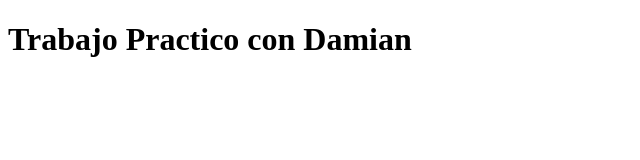
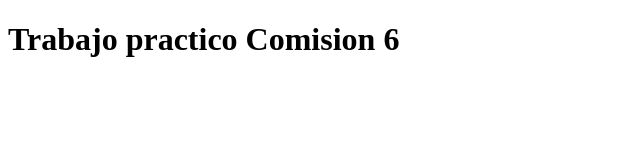
Before and after one commit to EzeBauer/TrabajoPracticoGit, a plain HTML site: page index.html in a window 1280 px wide. Shown: the whole page, without its empty margins (0-640 px from the left). Drawn offline with Linux system fonts and the light colour scheme.

Commit message:
modificacion en la misma linea Damian

```diff
--- a/index.html
+++ b/index.html
@@ -7,6 +7,6 @@
     <title>Document</title>
 </head>
 <body>
-    <h1>Trabajo Practico con Damian</h1>
+    <h1>Trabajo practico Comision 6 </h1>
 </body>
 </html>
```
